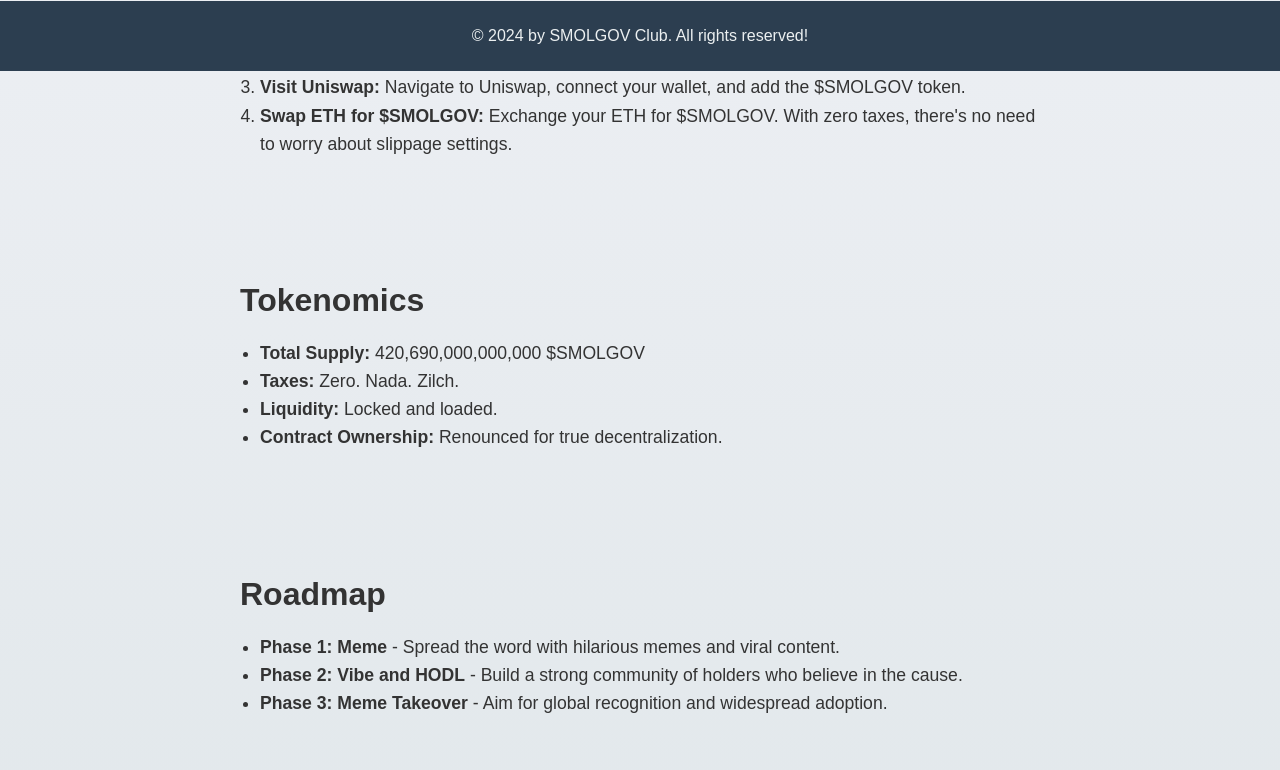
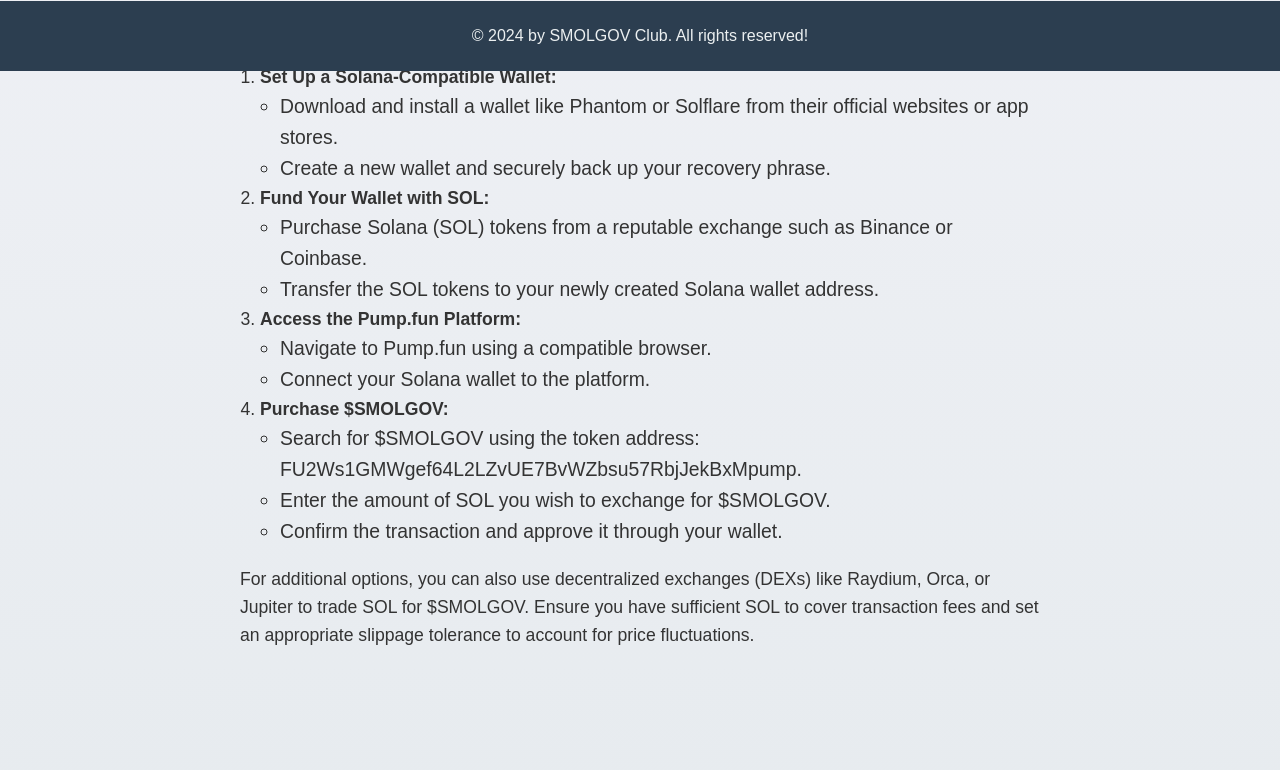
Before and after one commit to smolgovmeme/meme, a plain HTML site: page index.html in a window 1280 px wide. Shown: the part 729-1499 px from the top of the page. Drawn offline with Linux system fonts and the light colour scheme.

Commit message:
Update index.html

```diff
--- a/index.html
+++ b/index.html
@@ -34,31 +34,56 @@
 
     <section id="how-to-buy">
         <h2>How to Get Your Hands on $SMOLGOV</h2>
+        <p>To acquire $SMOLGOV FU2Ws1GMWgef64L2LZvUE7BvWZbsu57RbjJekBxMpump</p>
         <ol>
-            <li><strong>Create a Wallet:</strong> Download MetaMask or your preferred wallet from the app store or metamask.io.</li>
-            <li><strong>Acquire ETH:</strong> Purchase Ethereum through your wallet or transfer it from another source.</li>
-            <li><strong>Visit Uniswap:</strong> Navigate to Uniswap, connect your wallet, and add the $SMOLGOV token.</li>
-            <li><strong>Swap ETH for $SMOLGOV:</strong> Exchange your ETH for $SMOLGOV. With zero taxes, there's no need to worry about slippage settings.</li>
+            <li><strong>Set Up a Solana-Compatible Wallet:</strong>
+                <ul>
+                    <li>Download and install a wallet like Phantom or Solflare from their official websites or app stores.</li>
+                    <li>Create a new wallet and securely back up your recovery phrase.</li>
+                </ul>
+            </li>
+            <li><strong>Fund Your Wallet with SOL:</strong>
+                <ul>
+                    <li>Purchase Solana (SOL) tokens from a reputable exchange such as Binance or Coinbase.</li>
+                    <li>Transfer the SOL tokens to your newly created Solana wallet address.</li>
+                </ul>
+            </li>
+            <li><strong>Access the Pump.fun Platform:</strong>
+                <ul>
+                    <li>Navigate to Pump.fun using a compatible browser.</li>
+                    <li>Connect your Solana wallet to the platform.</li>
+                </ul>
+            </li>
+            <li><strong>Purchase $SMOLGOV:</strong>
+                <ul>
+                    <li>Search for $SMOLGOV using the token address: FU2Ws1GMWgef64L2LZvUE7BvWZbsu57RbjJekBxMpump.</li>
+                    <li>Enter the amount of SOL you wish to exchange for $SMOLGOV.</li>
+                    <li>Confirm the transaction and approve it through your wallet.</li>
+                </ul>
+            </li>
         </ol>
+        <p>For additional options, you can also use decentralized exchanges (DEXs) like Raydium, Orca, or Jupiter to trade SOL for $SMOLGOV. Ensure you have sufficient SOL to cover transaction fees and set an appropriate slippage tolerance to account for price fluctuations.</p>
     </section>
 
-    <section id="tokenomics">
-        <h2>Tokenomics</h2>
+    <section id="strategy-roadmap">
+        <h2>😂 $SMOLGOV Strategy & Roadmap?</h2>
+        <h3>🚀 STRATEGY:</h3>
         <ul>
-            <li><strong>Total Supply:</strong> 420,690,000,000,000 $SMOLGOV</li>
-            <li><strong>Taxes:</strong> Zero. Nada. Zilch.</li>
-            <li><strong>Liquidity:</strong> Locked and loaded.</li>
-            <li><strong>Contract Ownership:</strong> Renounced for true decentralization.</li>
+            <li>Post memes 📢</li>
+            <li>Vibe & HODL 💎🙌</li>
+            <li>Hope Elon tweets about it 🤞🐶</li>
+            <li>???</li>
+            <li>Moon 🌕</li>
         </ul>
-    </section>
-
-    <section id="roadmap">
-        <h2>Roadmap</h2>
+        <h3>📜 ROADMAP:</h3>
         <ul>
-            <li><strong>Phase 1: Meme</strong> - Spread the word with hilarious memes and viral content.</li>
-            <li><strong>Phase 2: Vibe and HODL</strong> - Build a strong community of holders who believe in the cause.</li>
-            <li><strong>Phase 3: Meme Takeover</strong> - Aim for global recognition and widespread adoption.</li>
+            <li>Phase 1: Meme.</li>
+            <li>Phase 2: Meme harder.</li>
+            <li>Phase 3: Government collapses, we trade in $SMOLGOV.</li>
         </ul>
+        <p>Reminder: This coin is 100% useless. No team. No expectations. Just laughs.</p>
+        <p>WAGMI? Maybe.</p>
+        <p>#SMOLGOV #NoRoadmapOnlyMemes</p>
     </section>
 
     <section id="join">
```
